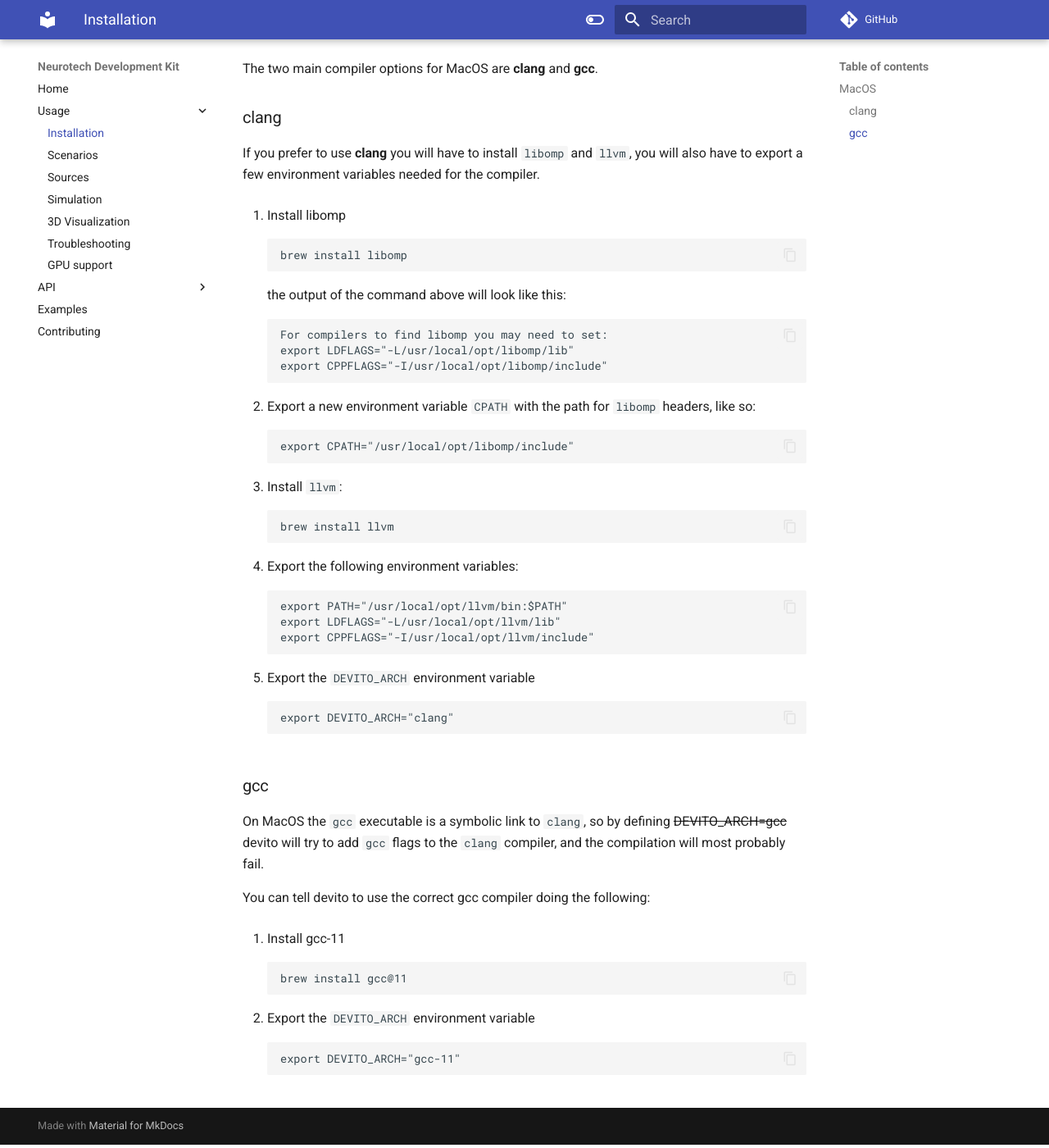
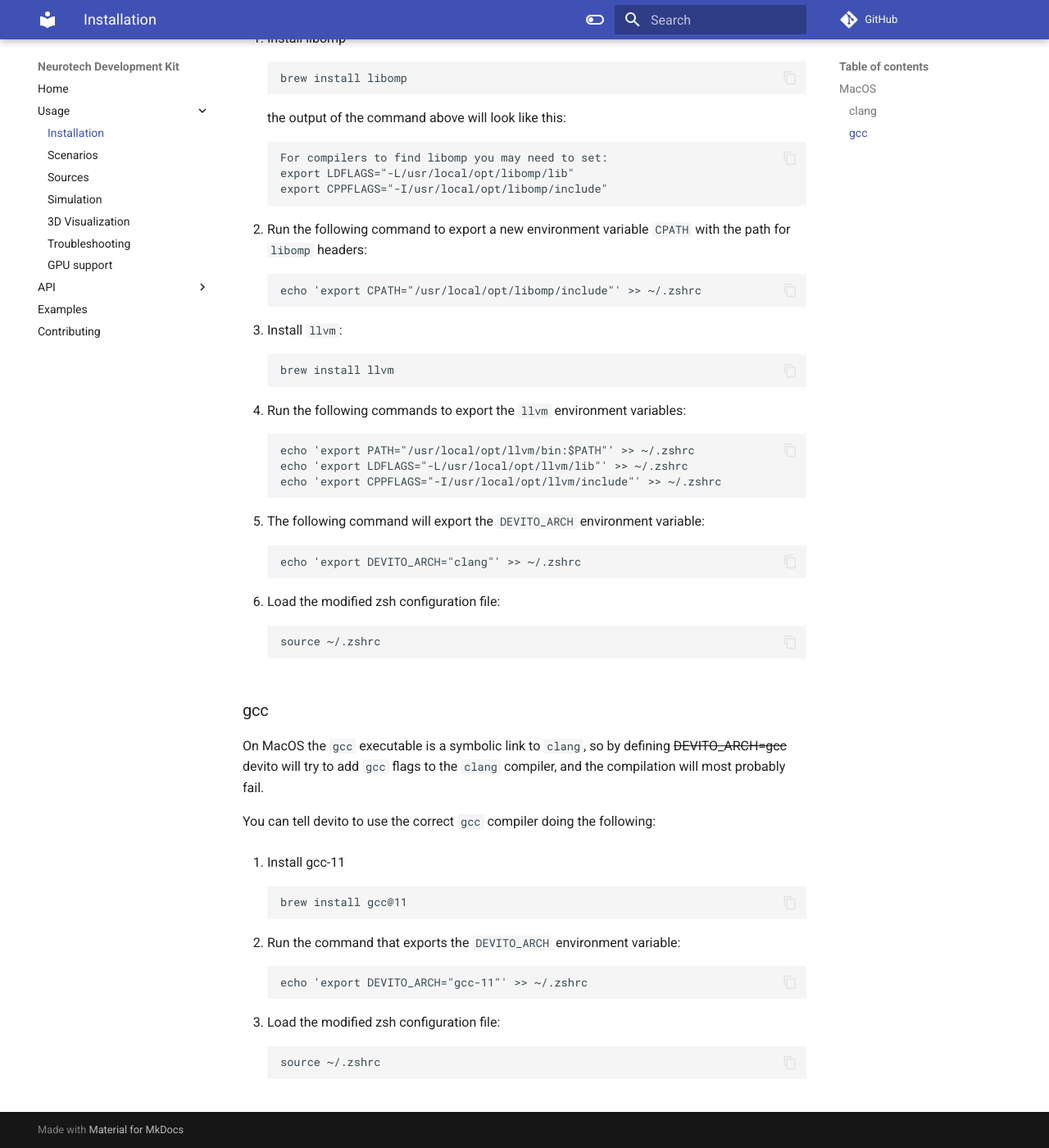
Before and after one commit to agencyenterprise/neurotechdevkit, an MkDocs documentation site: the page built from docs/usage/installation.md, in a window 1280 px wide and 1400 px high, scrolled down 1052 px. Shown: the whole window at 82% size. Built offline with MkDocs 1.6.1 and Material for MkDocs 9.7.7, drawn with Linux system fonts in a browser that asks for light colours; comment, search, counter and statistics services are not loaded; some of the changed text lies outside the part shown.

Commit message:
Adding extra instructions to MacOS users installing neurotechdevkit (#66)

````diff
--- a/docs/usage/installation.md
+++ b/docs/usage/installation.md
@@ -22,14 +22,6 @@ pip install git+https://github.com/trustimaging/stride
 NDK uses [devito](https://www.devitoproject.org/devito/) to perform the heavy computational operations. Devito generates, compiles and runs C code to achieve better performance.
 The compiler used by Devito has to be selected, and paths for the linker might also be added as environment variables.
 
-Export the environment variable that defines what compiler `devito` will use:
-
-```
-export DEVITO_ARCH=gcc
-```
-
-The supported values for `DEVITO_ARCH` are: `'custom', 'gnu', 'gcc', 'clang', 'aomp', 'pgcc', 'pgi', 'nvc', 'nvc++', 'nvidia', 'cuda', 'osx', 'intel', 'icpc', 'icc', 'intel-knl', 'knl', 'dpcpp', 'gcc-4.9', 'gcc-5', 'gcc-6', 'gcc-7', 'gcc-8', 'gcc-9', 'gcc-10', 'gcc-11'`
-
 
 !!! note
     After installing `neurotechdevkit` you can use [Jupyter](https://jupyterlab.readthedocs.io/en/stable/) to explore with the package.
@@ -42,7 +34,7 @@ The two main compiler options for MacOS are **clang** and **gcc**.
 
 ### clang
 
-If you prefer to use **clang** you will have to install `libomp` and `llvm`, you will also have to export a few environment variables needed for the compiler.
+If you prefer to use **clang** you will have to install `libomp` and `llvm`, you will also have to export a few environment variables needed by the compiler.
 
 1. Install libomp
 
@@ -59,10 +51,10 @@ If you prefer to use **clang** you will have to install `libomp` and `llvm`, you
     ```
 
 
-1. Export a new environment variable `CPATH` with the path for `libomp` headers, like so:
+1. Run the following command to export a new environment variable `CPATH` with the path for `libomp` headers:
 
     ```
-    export CPATH="/usr/local/opt/libomp/include"
+    echo 'export CPATH="/usr/local/opt/libomp/include"' >> ~/.zshrc
     ```
 
 1. Install `llvm`:
@@ -71,25 +63,31 @@ If you prefer to use **clang** you will have to install `libomp` and `llvm`, you
     brew install llvm
     ```
 
-1. Export the following environment variables:
+1. Run the following commands to export the `llvm` environment variables:
 
     ```
-    export PATH="/usr/local/opt/llvm/bin:$PATH"
-    export LDFLAGS="-L/usr/local/opt/llvm/lib"
-    export CPPFLAGS="-I/usr/local/opt/llvm/include"
+    echo 'export PATH="/usr/local/opt/llvm/bin:$PATH"' >> ~/.zshrc
+    echo 'export LDFLAGS="-L/usr/local/opt/llvm/lib"' >> ~/.zshrc
+    echo 'export CPPFLAGS="-I/usr/local/opt/llvm/include"' >> ~/.zshrc
     ```
 
-1. Export the `DEVITO_ARCH` environment variable
+1. The following command will export the `DEVITO_ARCH` environment variable:
 
     ```
-    export DEVITO_ARCH="clang"
+    echo 'export DEVITO_ARCH="clang"' >> ~/.zshrc
+    ```
+
+1. Load the modified zsh configuration file:
+
+    ```
+    source ~/.zshrc
     ```
 
 ### gcc
 
 On MacOS the `gcc` executable is a symbolic link to `clang`, so by defining ~~DEVITO_ARCH=gcc~~ devito will try to add `gcc` flags to the `clang` compiler, and the compilation will most probably fail.
 
-You can tell devito to use the correct gcc compiler doing the following:
+You can tell devito to use the correct `gcc` compiler doing the following:
 
 1. Install gcc-11
 
@@ -97,8 +95,14 @@ You can tell devito to use the correct gcc compiler doing the following:
     brew install gcc@11
     ```
 
-1. Export the `DEVITO_ARCH` environment variable
+1. Run the command that exports the `DEVITO_ARCH` environment variable:
 
     ```
-    export DEVITO_ARCH="gcc-11"
+    echo 'export DEVITO_ARCH="gcc-11"' >> ~/.zshrc
     ```
+
+1. Load the modified zsh configuration file:
+
+    ```
+    source ~/.zshrc
+    ```
````
